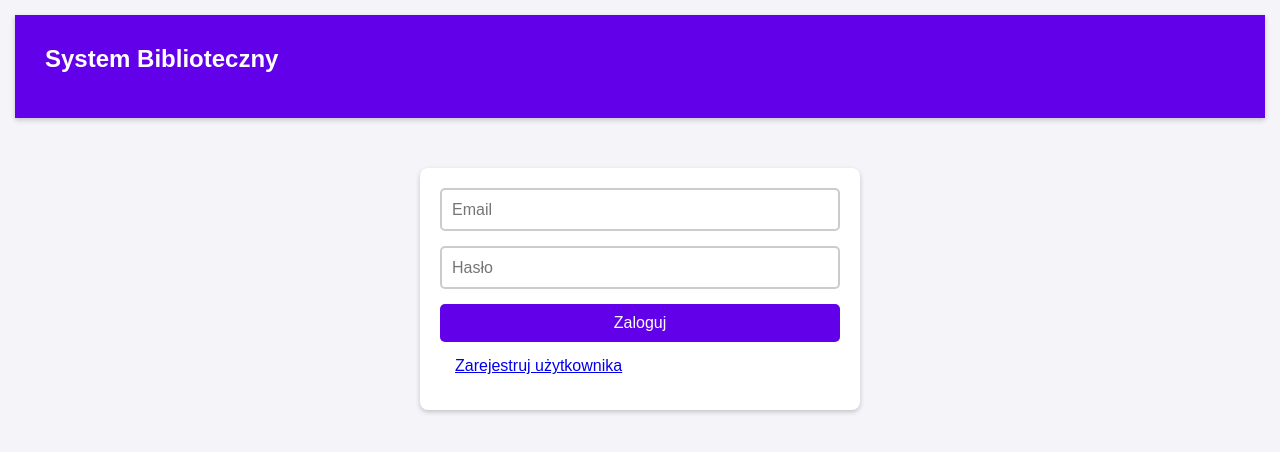
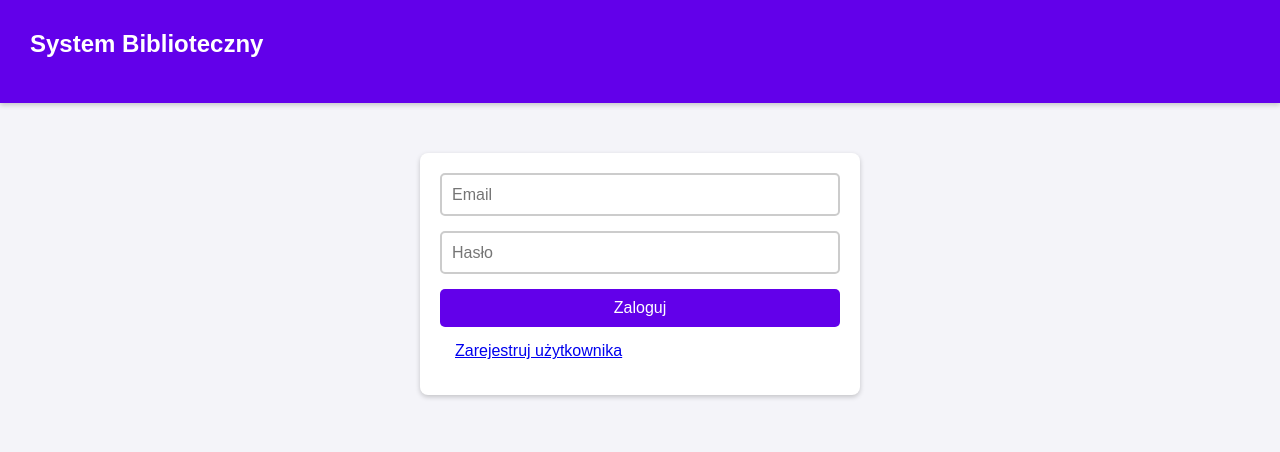
Before and after one commit to SkMarcin/pis-frontend, a React (Create React App) app in the folder pis-frontend/: page /login in a window 1280 px wide. Shown: the top 452 px of the page. Built offline with nearby package versions, Linux system fonts and the light colour scheme.

Commit message:
Removed padding from page body

```diff
--- a/pis-frontend/src/styles.css
+++ b/pis-frontend/src/styles.css
@@ -1,10 +1,12 @@
 /* General Styles */
-body, h1, h2, p {
+h1, h2, p {
     margin: 0;
     padding: 15px;
 }
 
 body {
+    margin: 0;
+    padding: 0;
     font-family: Arial, sans-serif;
     background-color: #f4f4f9;
 }
```
